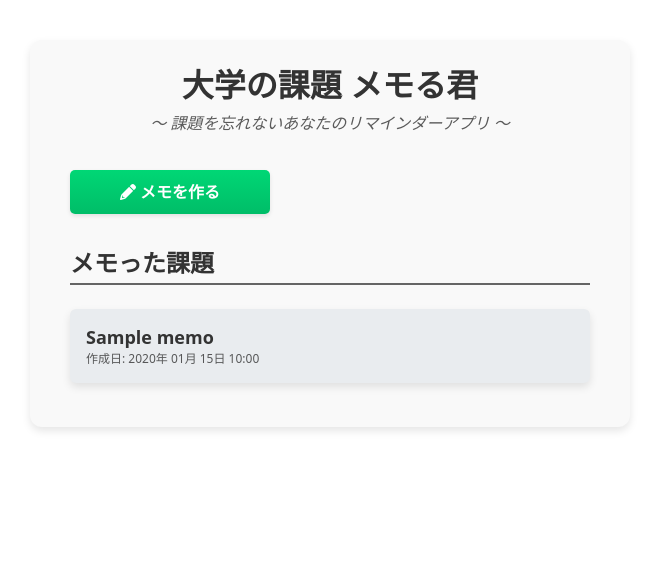
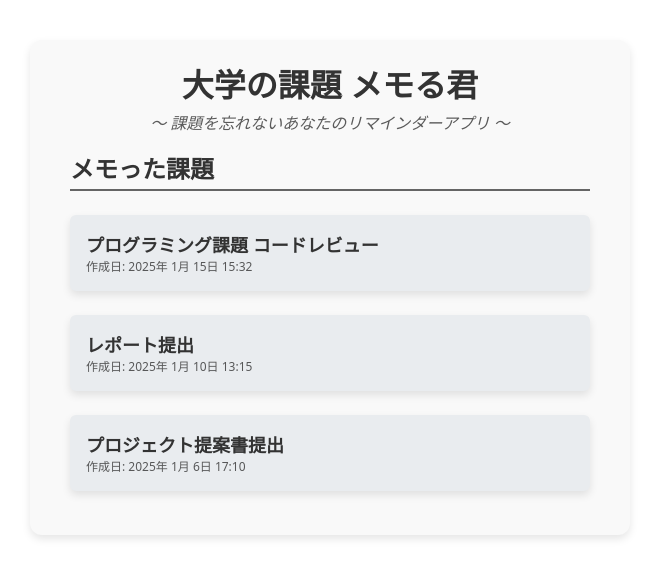
Before and after one commit to urassh/docker-flask-app, a Flask app: page / in a window 1280 px wide. Shown: the top 578 px of the page, without its empty margins (310-969 px from the left). Run offline with Flask 3, Linux system fonts and the light colour scheme; tables that the repository leaves empty hold one stand-in row (values such as "Sample post").

Commit message:
fix: STEP3用にプロジェクトを修正

```diff
--- a/app/main.py
+++ b/app/main.py
@@ -2,7 +2,6 @@ from flask import Flask, render_template, request, redirect, url_for
 from app.models import db, Memo
 from dotenv import load_dotenv
 import os
-from uuid import UUID
 
 # .envファイルを読み込む
 load_dotenv()
@@ -29,37 +28,7 @@ def create_tables():
 # メモ一覧を表示
 @app.route('/')
 def index():
-    memos = Memo.query.order_by(Memo.created_at.desc()).all()
-    return render_template('index.html', memos=memos)
-
-# 新しいメモの作成フォームを表示
-@app.route('/create', methods=['GET'])
-def show_create_memo():
-    return render_template('create_memo.html')
-
-# 新しいメモを作成
-@app.route('/create', methods=['POST'])
-def create_memo():
-    title = request.form['title']
-    content = request.form['content']
-    new_memo = Memo(title=title, content=content)
-    db.session.add(new_memo)
-    db.session.commit()
-    return redirect(url_for('index'))
-
-# メモの詳細を表示
-@app.route('/memo/<uuid:memo_id>')
-def view_memo(memo_id):
-    memo = Memo.query.get_or_404(str(memo_id))
-    return render_template('view_memo.html', memo=memo)
-
-# メモを削除
-@app.route('/memo/<uuid:memo_id>/delete', methods=['POST'])
-def delete_memo(memo_id):
-    memo = Memo.query.get_or_404(str(memo_id))
-    db.session.delete(memo)
-    db.session.commit()
-    return redirect(url_for('index'))
+    return render_template('index.html')
 
 if __name__ == '__main__':
     app.run(host='0.0.0.0', port=5000)
--- a/app/static/css/create_memo.css
+++ /dev/null
@@ -1,5 +0,0 @@
-#create_memo {
-    .button {
-        margin: 20px 0;
-    }
-}
--- a/app/templates/index.html
+++ b/app/templates/index.html
@@ -4,7 +4,6 @@
     <meta charset="UTF-8">
     <meta name="viewport" content="width=device-width, initial-scale=1.0">
     <title>大学の課題 メモる君</title>
-    <link rel="stylesheet" href="https://cdnjs.cloudflare.com/ajax/libs/font-awesome/6.0.0-beta3/css/all.min.css">
     <link rel="stylesheet" href="{{ url_for('static', filename='css/styles.css') }}">
     <link rel="stylesheet" href="{{ url_for('static', filename='css/index.css') }}">
 </head>
@@ -13,24 +12,24 @@
         <h1>大学の課題 メモる君</h1>
         <p class="sub-title">〜 課題を忘れないあなたのリマインダーアプリ 〜</p>
 
-        <a href="{{ url_for('create_memo') }}" class="button">
-            <i class="fas fa-pencil-alt"></i> メモを作る
-        </a>
-
         <div class="memos">
             <h2 class="title-border">メモった課題</h2>
 
-            {% if not memos %}
-                <p>まだメモがありません。</p>
-            {% endif %}
+            <ul>
+                <li class="card">
+                    <a href="#">プログラミング課題 コードレビュー</a>
+                    <p class="small">作成日: 2025年 1月 15日 15:32</p>
+                </li>
 
-            <ul>
-                {% for memo in memos %}
                 <li class="card">
-                    <a href="{{ url_for('view_memo', memo_id=memo.id) }}">{{ memo.title }}</a>
-                    <p class="small">作成日: {{ memo.created_at.strftime('%Y年 %m月 %d日 %H:%M') }}</p>
+                    <a href="#">レポート提出</a>
+                    <p class="small">作成日: 2025年 1月 10日 13:15</p>
                 </li>
-                {% endfor %}
+
+                <li class="card">
+                    <a href="#">プロジェクト提案書提出</a>
+                    <p class="small">作成日: 2025年 1月 6日 17:10</p>
+                </li>
             </ul>
         </div>
     </div>
```
Also changed, not shown: app/templates/create_memo.html (deleted, +0 -25 lines), app/templates/view_memo.html (+4 -8 lines).
